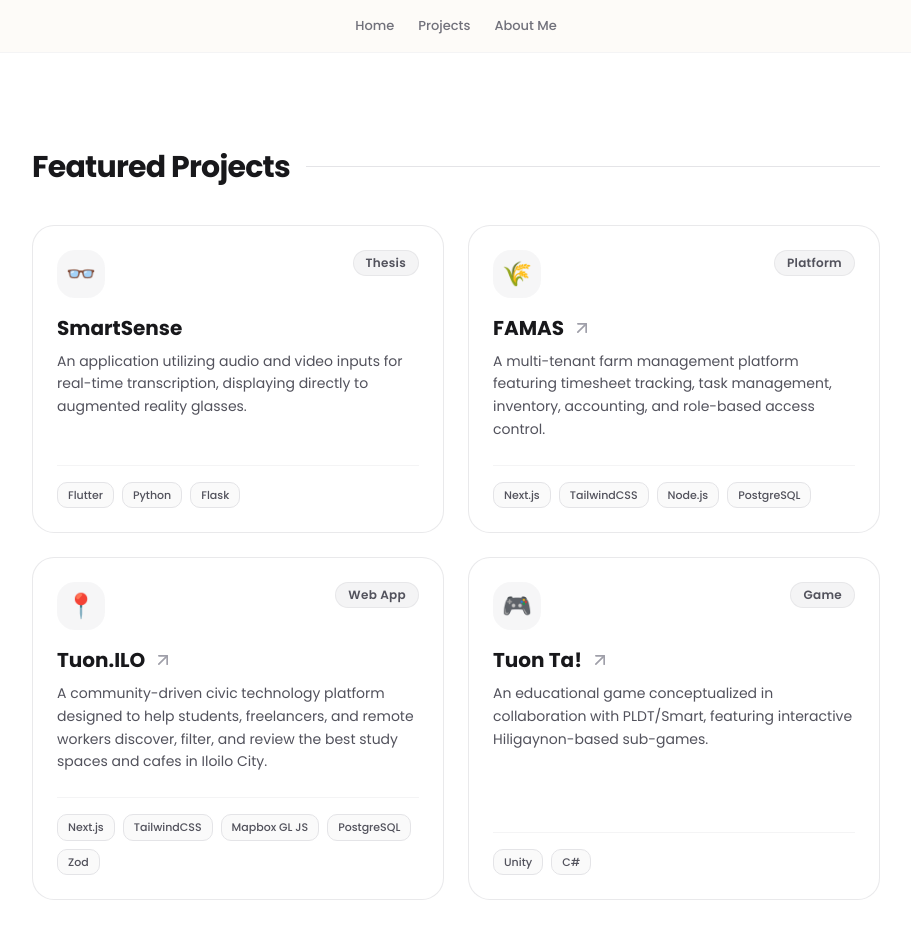
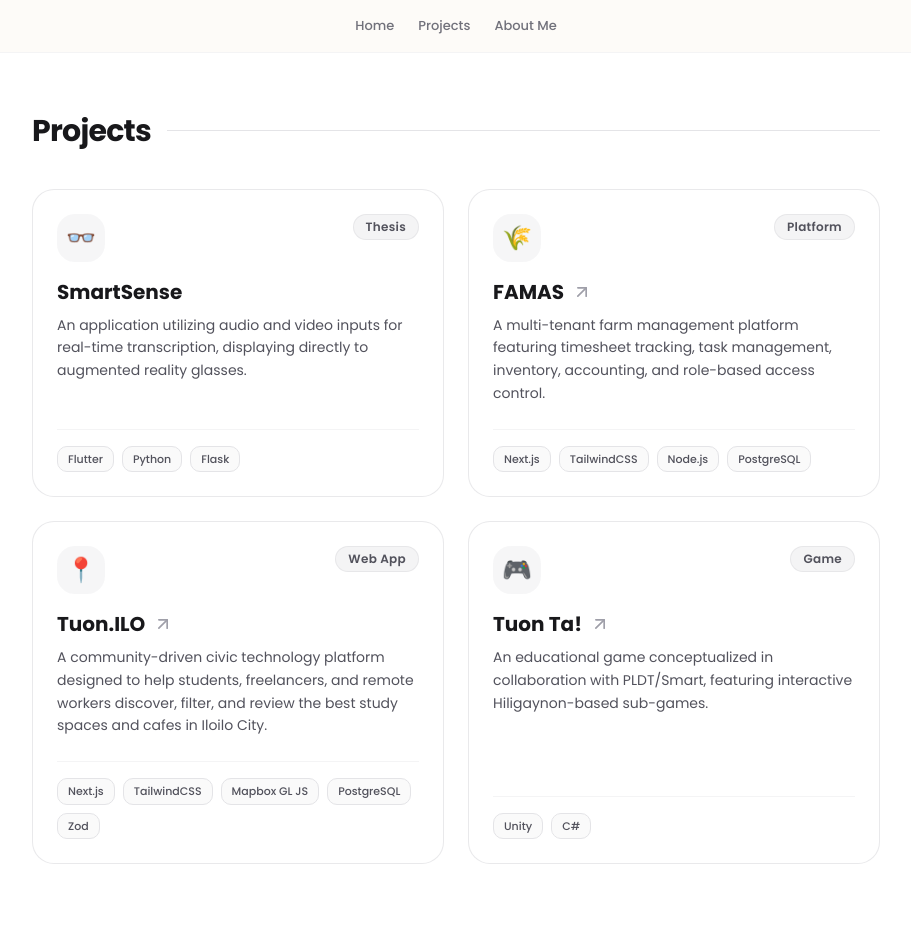
Before and after one commit to chariz1101/charchives, a Next.js app: page /projects in a window 1280 px wide. Shown: the top 938 px of the page, without its empty margins (184-1095 px from the left). Built offline with nearby package versions, Linux system fonts and the light colour scheme.

Commit message:
fix: projects space and title

```diff
--- a/app/projects/page.tsx
+++ b/app/projects/page.tsx
@@ -37,7 +37,7 @@
 
 export default function ProjectsPage() {
   return (
-    <main className="min-h-screen max-w-4xl mx-auto px-6 py-24">
+    <main className="min-h-screen max-w-4xl mx-auto px-6 py-15">
       <ProjectsTile projects={projects} />
     </main>
   );
--- a/components/projectsTile.tsx
+++ b/components/projectsTile.tsx
@@ -40,7 +40,7 @@
     <section id="projects" className="scroll-mt-32">
       <div className="flex items-center gap-4 mb-10">
         <h2 className="text-3xl font-bold text-zinc-900 tracking-tight whitespace-nowrap">
-          Featured Projects
+          Projects
         </h2>
         <div className="flex-1 h-px bg-zinc-200" />
       </div>
```
